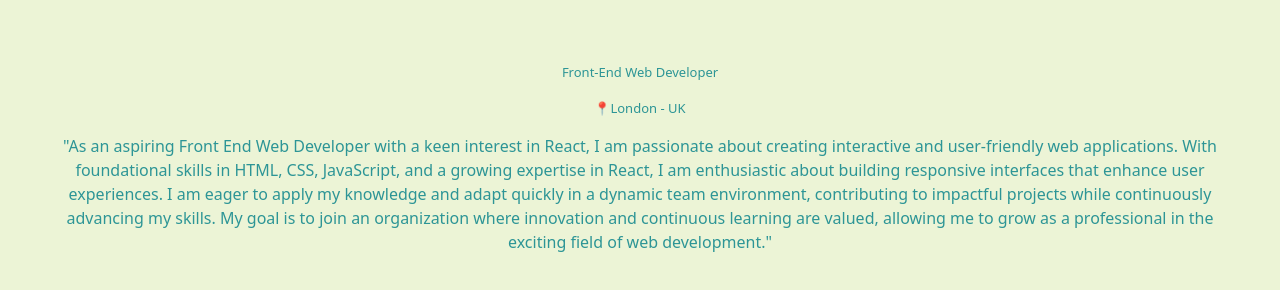
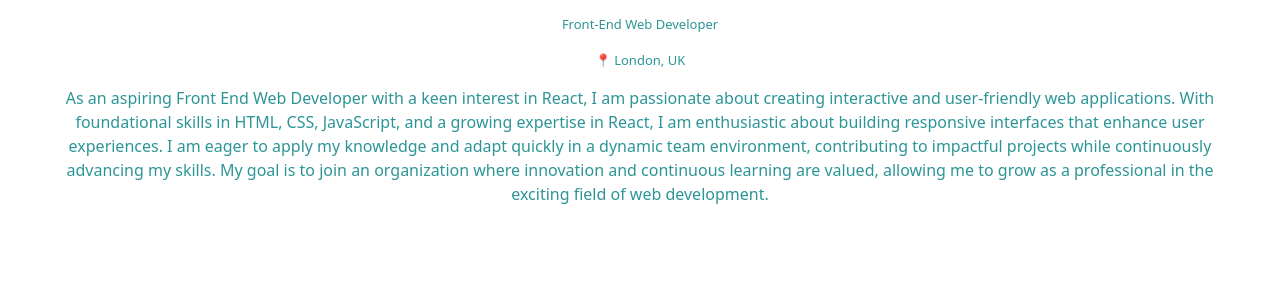
Before and after one commit to jsneath/Profile-page-react, a React (Vite) app: page / in a window 1280 px wide. Shown: the part 632-922 px from the top of the page. After the commit the page ends 890 px from the top, so only its background shows below. Built offline with nearby package versions, Linux system fonts and the light colour scheme.

Commit message:
background animated

```diff
--- a/package.json
+++ b/package.json
@@ -14,6 +14,7 @@
     "@fortawesome/free-solid-svg-icons": "^6.5.1",
     "@fortawesome/react-fontawesome": "^0.2.0",
     "@popperjs/core": "^2.11.8",
+    "animated-backgrounds": "^1.0.11",
     "bootstrap": "^5.3.2",
     "react": "^18.2.0",
     "react-bootstrap": "^2.9.2",
--- a/src/App.css
+++ b/src/App.css
@@ -3,11 +3,6 @@
   margin: 0 auto;
 
   text-align: center;
-  background-color: #ecf4d6;
-}
-
-body {
-  background-color: #ecf4d6;
 }
 
 html {
--- a/src/App.jsx
+++ b/src/App.jsx
@@ -1,24 +1,26 @@
-import React from 'react'
-import { BrowserRouter as Router, Routes, Route } from 'react-router-dom';
+import React from "react";
+import { BrowserRouter as Router, Routes, Route } from "react-router-dom";
+import { AnimatedBackground } from "animated-backgrounds";
 
-import HomePage from './pages/HomePage';
-import ProjectsPage from './pages/ProjectsPage';
-import ContactPage from './pages/ContactPage';
-import 'bootstrap/dist/css/bootstrap.min.css';
-import './App.css'
-// gughugub
+import HomePage from "./pages/HomePage";
+import ProjectsPage from "./pages/ProjectsPage";
+import ContactPage from "./pages/ContactPage";
+import "bootstrap/dist/css/bootstrap.min.css";
+import "./App.css";
 
 function App() {
-
   return (
     <Router>
-      <Routes>
-        <Route path="/" element={<HomePage />} />
-        <Route path="/projects" element={<ProjectsPage />} />
-        <Route path="/contact" element={<ContactPage />} />
-      </Routes>
+      <div>
+        <AnimatedBackground animationName="starryNight" />
+        <Routes>
+          <Route path="/" element={<HomePage />} />
+          <Route path="/projects" element={<ProjectsPage />} />
+          <Route path="/contact" element={<ContactPage />} />
+        </Routes>
+      </div>
     </Router>
-  )
+  );
 }
 
-export default App
+export default App;
--- a/src/AutoplayCarousel.scss
+++ b/src/AutoplayCarousel.scss
@@ -40,6 +40,9 @@
   }
 }
 
+.my-icon path {
+  fill: blue; /* Change color to blue */
+}
 @keyframes slide {
   0% {
     left: 0;
--- a/src/index.css
+++ b/src/index.css
@@ -5,7 +5,6 @@
 
   color-scheme: light dark;
   color: rgba(255, 255, 255, 0.87);
-  background-color: #242424;
 
   font-synthesis: none;
   text-rendering: optimizeLegibility;
--- a/src/pages/HomePage.jsx
+++ b/src/pages/HomePage.jsx
@@ -1,4 +1,3 @@
-import React from "react";
 import NavBar, { Jumbotron } from "../components/Header"; // Adjust the path according to your project structure
 import AutoplayCarousel from "../components/AutoplayCarousel";
 
@@ -9,14 +8,12 @@ function HomePage() {
     <div className="homePage">
       <NavBar />
       <Jumbotron />
-      <br />
       <AutoplayCarousel />
       <div className="home-content">
-        <br />
-        <p className="location"> Front-End Web Developer</p>
-        <p className="location"> 📍London - UK</p>
-        <p>
-          "As an aspiring Front End Web Developer with a keen interest in React,
+        <p className="location">Front-End Web Developer</p>
+        <p className="location">📍 London, UK</p>
+        <p className="description">
+          As an aspiring Front End Web Developer with a keen interest in React,
           I am passionate about creating interactive and user-friendly web
           applications. With foundational skills in HTML, CSS, JavaScript, and a
           growing expertise in React, I am enthusiastic about building
@@ -25,9 +22,8 @@ function HomePage() {
           contributing to impactful projects while continuously advancing my
           skills. My goal is to join an organization where innovation and
           continuous learning are valued, allowing me to grow as a professional
-          in the exciting field of web development."
+          in the exciting field of web development.
         </p>
-        <br />
       </div>
     </div>
   );
--- a/src/pages/ProjectsPage.jsx
+++ b/src/pages/ProjectsPage.jsx
@@ -1,6 +1,6 @@
-import React from 'react';
-import NavBar from '../components/Header'; // Adjust the path according to your project structure
-import Projects from '../components/Project';
+import React from "react";
+import NavBar from "../components/Header"; // Adjust the path according to your project structure
+import Projects from "../components/Project";
 
 function ProjectsPage() {
   return (
--- /dev/null
+++ b/types/animated-backgrounds.d.ts
@@ -0,0 +1 @@
+declare module "animated-backgrounds";
```
Also changed, not shown: public/assets/react.svg, 1 other file (tests, documents, lock files or other folders). Lines whose indentation alone changed are shown as unchanged.
